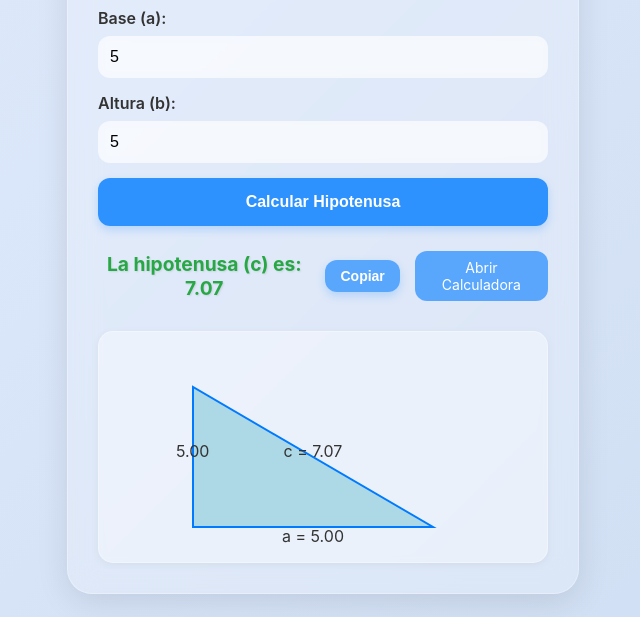
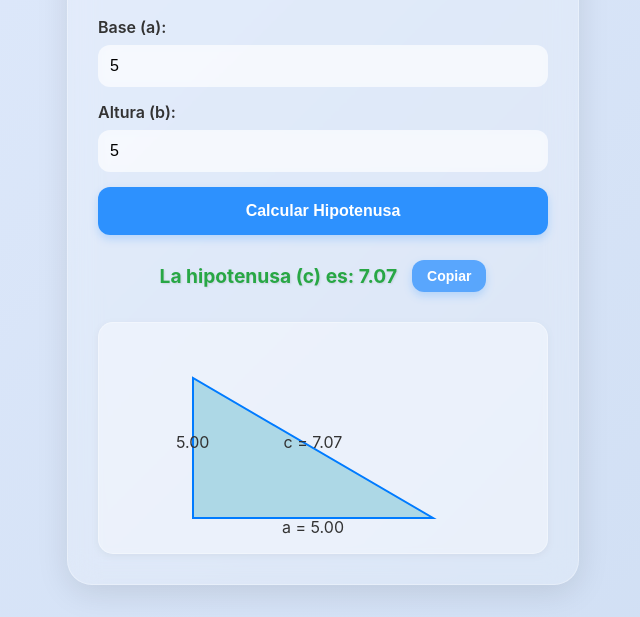
Before and after one commit to Jbautista13/Escuadra-Calculadora, a plain HTML site: page index.html in a window 1280 px wide. Both pictures are taken after typing "5", "5" into the empty fields and a click on the button "Calcular Hipotenusa". Shown: the part 183-800 px from the top of the page, without its empty margins (317-957 px from the left). Drawn offline with Linux system fonts and the light colour scheme.

Commit message:
removed calculator redirect button

```diff
--- a/index.html
+++ b/index.html
@@ -29,7 +29,6 @@
         <div class="result-container">
             <p class="result" id="result"></p>
             <button id="copy-btn" class="copy-button" hidden>Copiar</button>
-            <a href="calc://" id="redirect-btn" class="copy-button" hidden>Abrir Calculadora</a>
         </div>
 
         <div class="triangle-visualization">
--- a/script.js
+++ b/script.js
@@ -3,7 +3,6 @@ document.getElementById('calculate-btn').addEventListener('click', function() {
     const altitudeInput = document.getElementById('altitude').value;
     const resultElement = document.getElementById('result');
     const copyBtn = document.getElementById('copy-btn');
-    const redirectBtn = document.getElementById('redirect-btn');
 
     const a = parseFloat(baseInput);
     const b = parseFloat(altitudeInput);
@@ -16,7 +15,6 @@ document.getElementById('calculate-btn').addEventListener('click', function() {
         resultElement.textContent = 'Por favor, introduce números positivos válidos para ambos lados.';
         resultElement.style.color = '#dc3545';
         copyBtn.hidden = true;
-        redirectBtn.hidden = true; // Hide redirect button on error
         labelA.textContent = 'a';
         labelB.textContent = 'b';
         labelC.textContent = 'c';
@@ -29,7 +27,6 @@ document.getElementById('calculate-btn').addEventListener('click', function() {
     resultElement.style.color = '#28a745';
 
     copyBtn.hidden = false;
-    redirectBtn.hidden = false; // Show redirect button on success
 
     labelA.textContent = `a = ${a.toFixed(2)}`;
     labelB.textContent = `b = ${b.toFixed(2)}`;
--- a/style.css
+++ b/style.css
@@ -101,18 +101,14 @@ button:hover {
     margin: 0;
 }
 
-button.copy-button, a.copy-button {
+.copy-button {
     width: auto;
     padding: 8px 15px;
     font-size: 14px;
     background: rgba(0, 123, 255, 0.6);
-    border: none; /* Anchors don't have a border by default, but this adds consistency */
-    border-radius: 12px;
-    text-decoration: none; /* Remove underline from the link */
-    color: white; /* Ensure text color is white */
 }
 
-button.copy-button:hover, a.copy-button:hover {
+.copy-button:hover {
     background: rgba(0, 123, 255, 0.8);
     box-shadow: none;
     transform: none;
```
